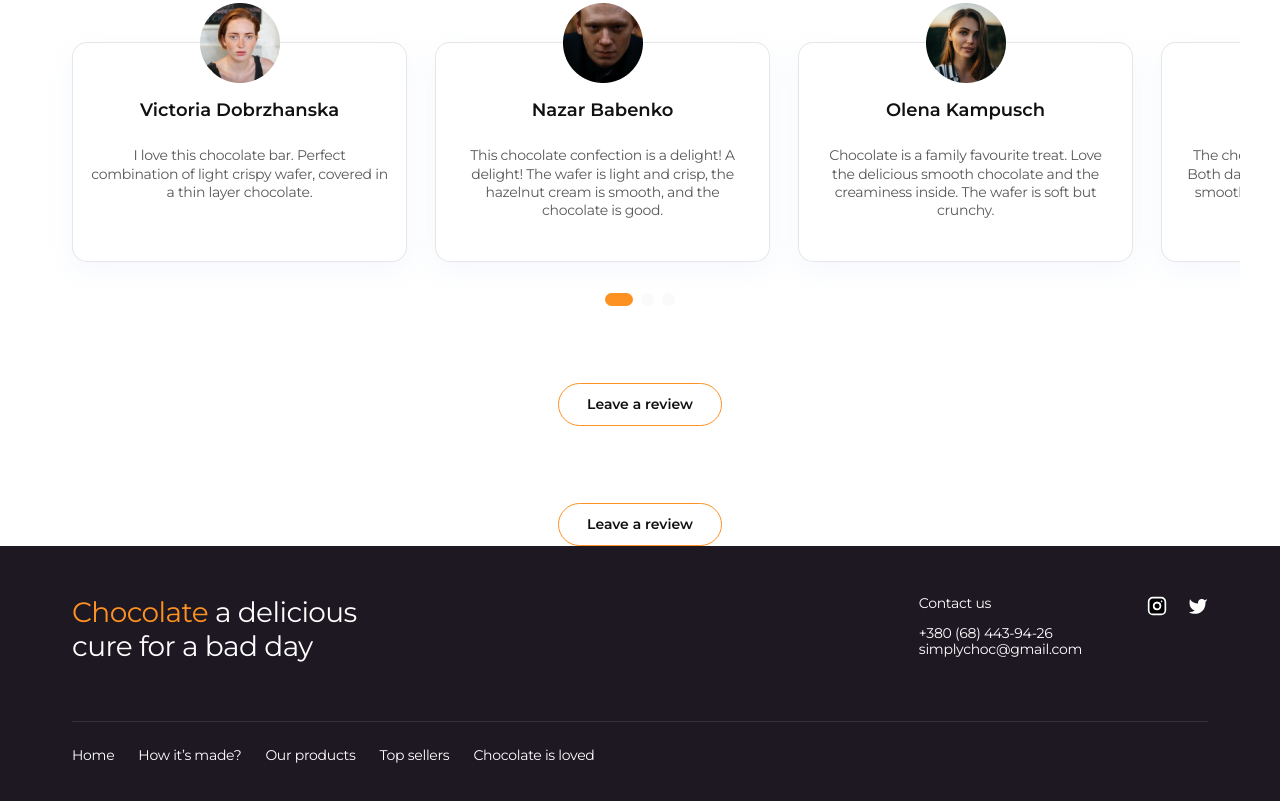
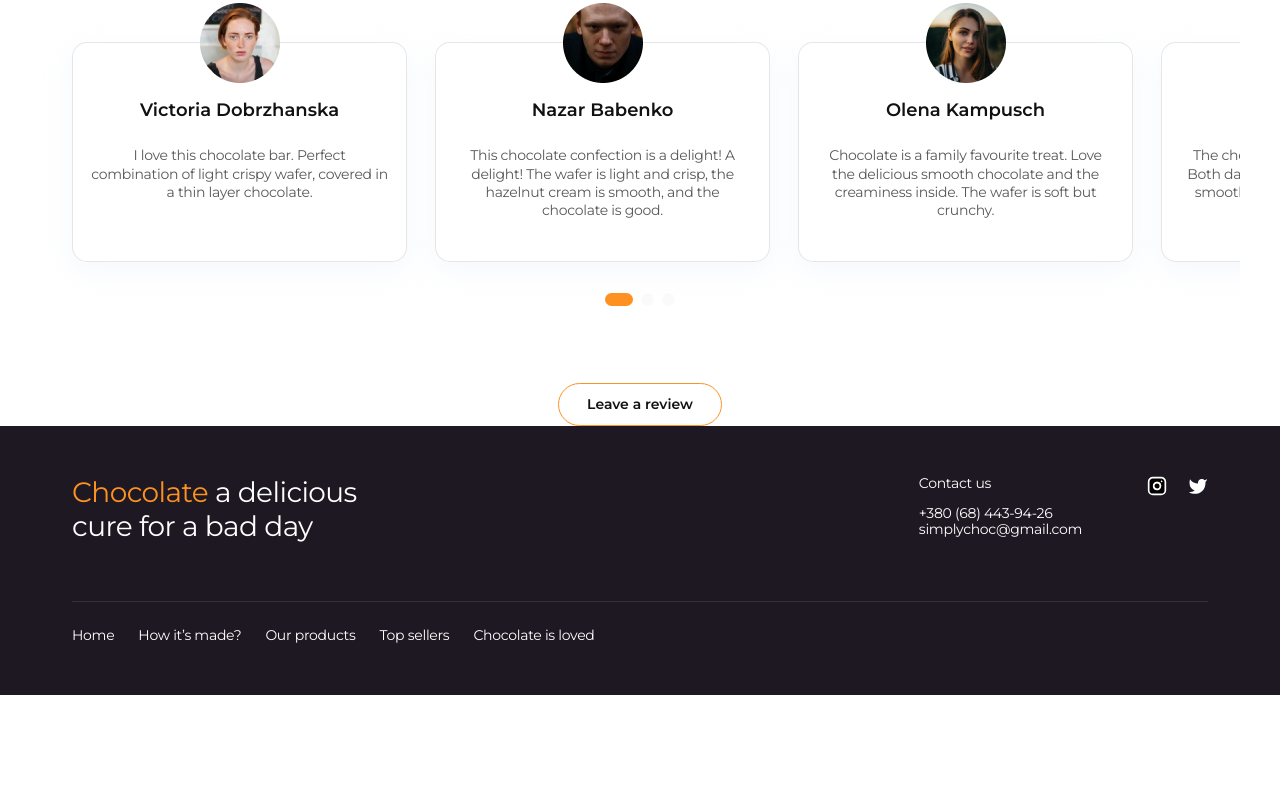
Before and after one commit to Vycheslav1/my-comand-project-1, a website built with Vite: page src/index.html in a window 1280 px wide. Shown: the part 2350-3151 px from the top of the page. After the commit the page ends 3045 px from the top, so only its background shows below. Built offline with nearby package versions, Linux system fonts and the light colour scheme; files whose address does not match are found by name.

Commit message:
Update reviews.html

```diff
--- a/src/partials/reviews.html
+++ b/src/partials/reviews.html
@@ -73,12 +73,10 @@
             <div class="slider-pagination"></div>
         </div>
 
-        <button class="reviews-btn" type="button">Leave a review</button>
+    <button class="reviews-btn" type="button" data-modal-review-open>
+        Leave a review
+    </button>
 
     </div>
-
-    <button class="reviews-btn" type="button" data-modal-review-open>
-      Leave a review
-    </button>
   </div>
 </section>
```
